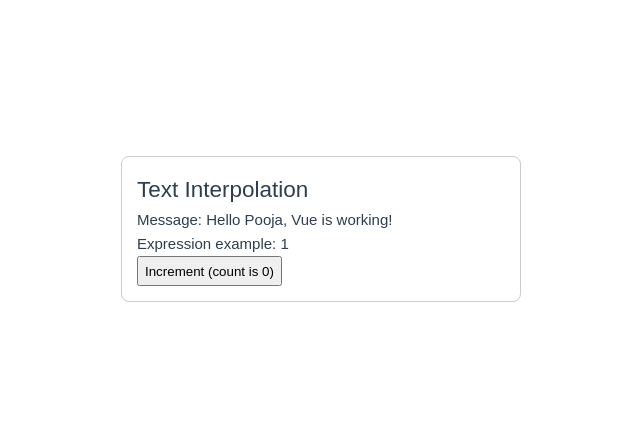
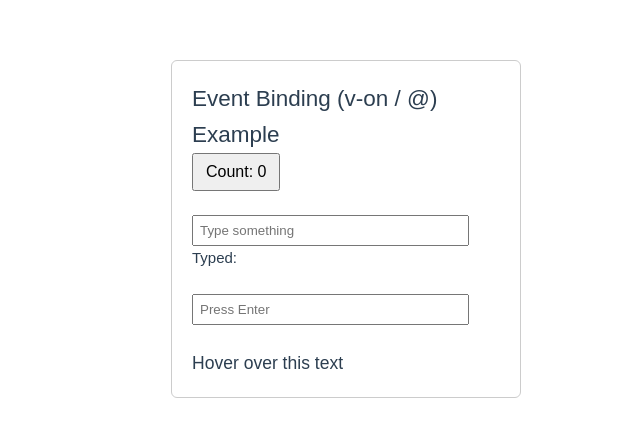
Before and after one commit to BasuPooja/Todo-List, a Vue app: page / in a window 1280 px wide. Shown: the part 171-608 px from the top of the page, without its empty margins (119-759 px from the left). Built offline with nearby package versions, Linux system fonts and the light colour scheme.

Commit message:
Event Binding (v-on / @)

```diff
--- a/src/App.vue
+++ b/src/App.vue
@@ -37,7 +37,7 @@ export default {
   <button @click="count++">Count is: {{ count }}</button>
 </template> -->
 
-<template>
+<!-- <template>
   <div class="card">
     <h2>Text Interpolation</h2>
 
@@ -70,4 +70,95 @@ export default {
   border-radius: 8px;
   font-family: Arial;
 }
+</style> -->
+
+
+<!-- <template>
+  <div>
+    <h2>Attribute Binding</h2>
+  </div>
+</template> -->
+
+
+
+<template>
+  <div class="box">
+    <h2>Event Binding (v-on / @) Example</h2>
+
+
+    <button @click="increment">Count: {{ count }}</button>
+
+    <br /><br />
+
+
+    <input
+      type="text"
+      placeholder="Type something"
+      @input="updateMessage($event)"
+    />
+    <p>Typed: {{ message }}</p>
+
+    <br />
+
+
+    <input
+      type="text"
+      placeholder="Press Enter"
+      @keyup.enter="enterPressed"
+    />
+    <p>{{ enterMsg }}</p>
+
+    <br />
+
+
+    <h3 @mouseover="hoverMsg = 'You hovered the text!'">
+      Hover over this text
+    </h3>
+    <p>{{ hoverMsg }}</p>
+  </div>
+</template>
+
+<script>
+export default {
+  data() {
+    return {
+      count: 0,
+      message: "",
+      enterMsg: "",
+      hoverMsg: ""
+    };
+  },
+
+  methods: {
+    increment() {
+      this.count++;
+    },
+    updateMessage(e) {
+      this.message = e.target.value;
+    },
+    enterPressed() {
+      this.enterMsg = "Enter key pressed!";
+    }
+  }
+};
+</script>
+
+<style>
+.box {
+  width: 350px;
+  margin: 40px auto;
+  padding: 20px;
+  border: 1px solid #ccc;
+  border-radius: 6px;
+  font-family: Arial;
+}
+button {
+  padding: 8px 12px;
+  font-size: 16px;
+  cursor: pointer;
+}
+input {
+  padding: 6px;
+  width: 90%;
+}
 </style>
```
